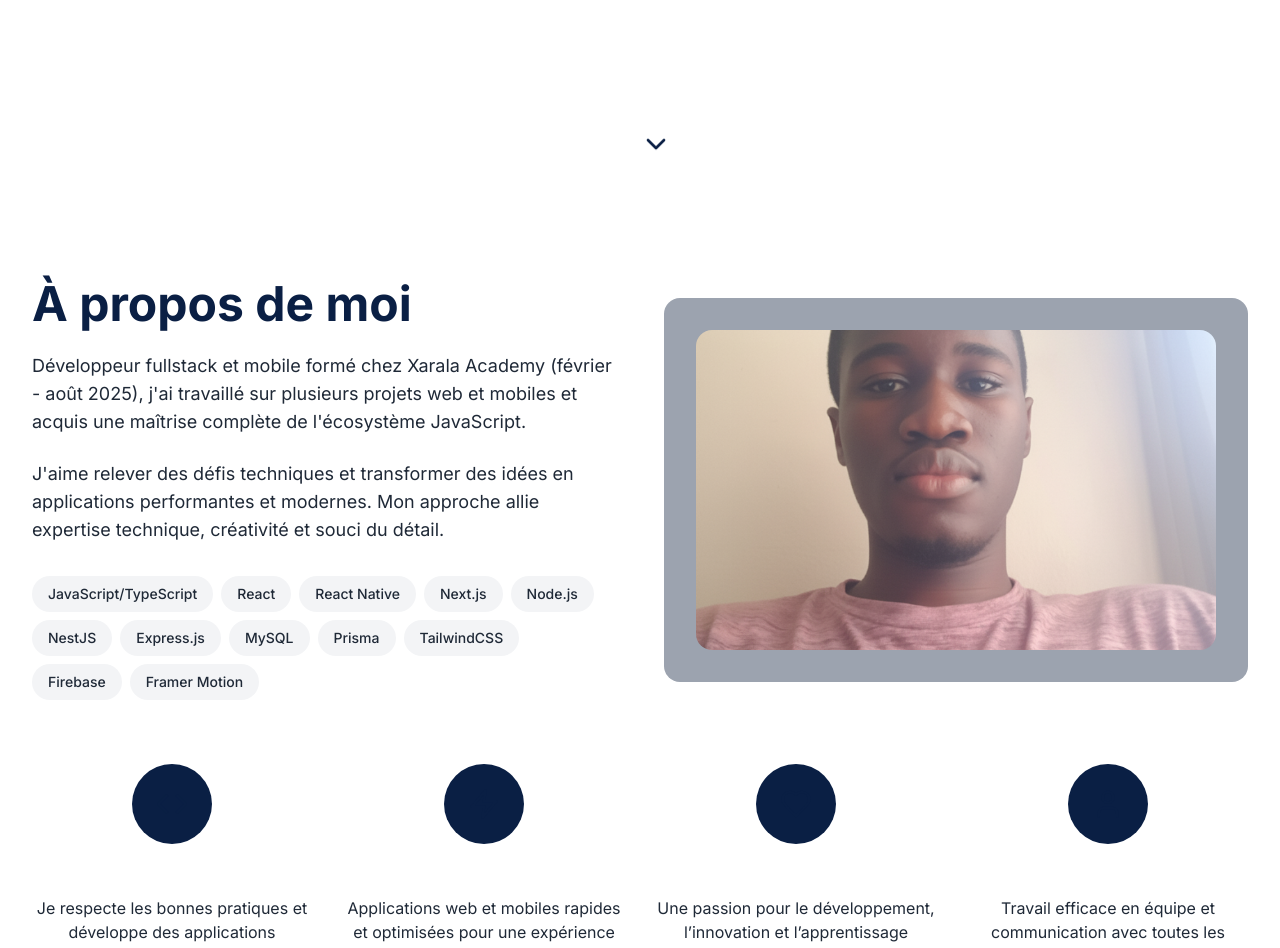
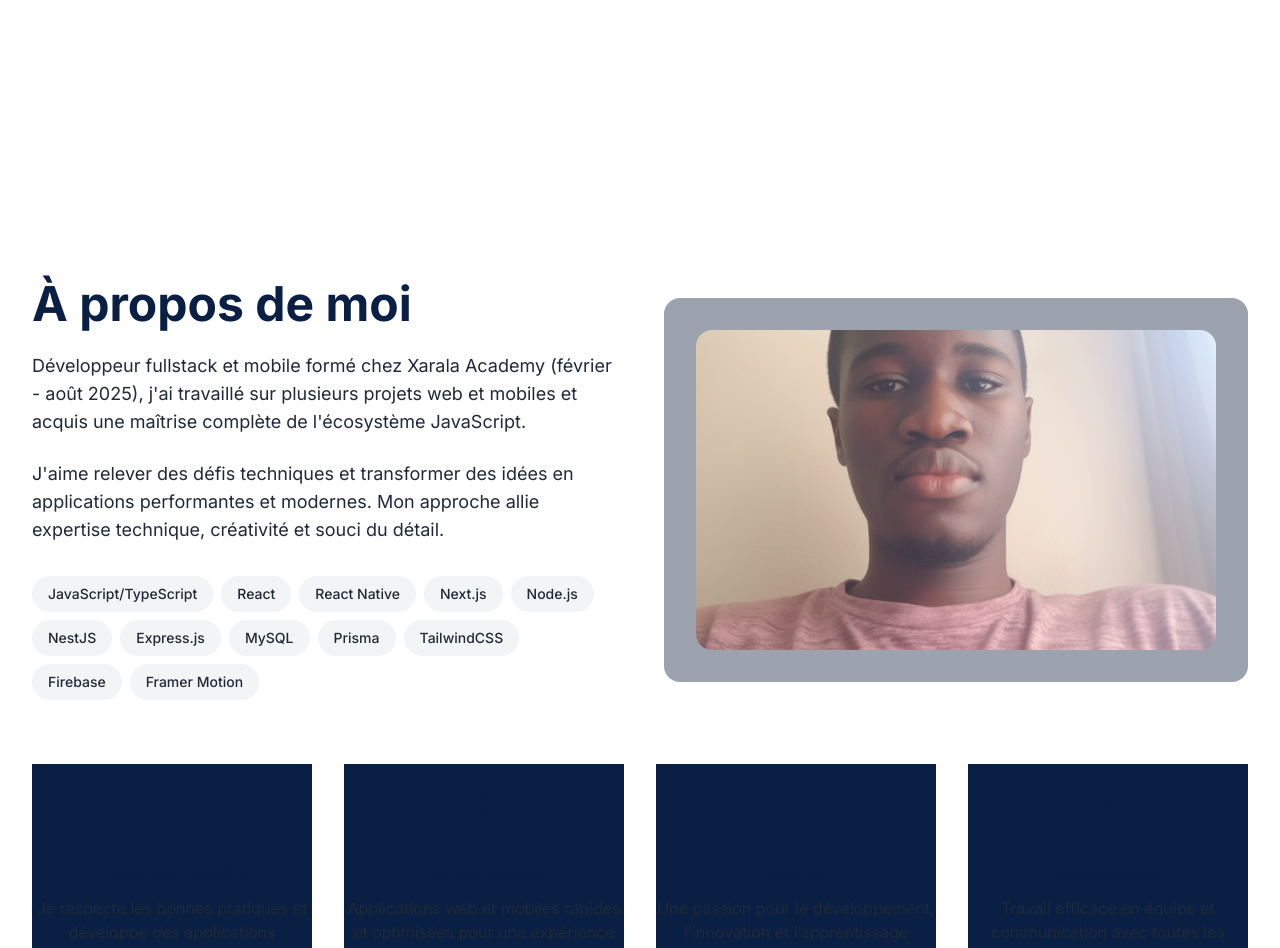
Before and after one commit to Bamba24/portofolio, a React (Vite) app: page / in a window 1280 px wide. Shown: the part 600-1548 px from the top of the page. Built offline with nearby package versions, Linux system fonts and the light colour scheme.

Commit message:
modification bug

```diff
--- a/src/components/About.tsx
+++ b/src/components/About.tsx
@@ -114,13 +114,13 @@ export default function About() {
                 <motion.div
                   key={index}
                   variants={item}
-                  className="text-center"
+                  className="text-center bg-primary"
                 >
-                  <div className="bg-primary text-white rounded-full w-20 h-20 flex items-center justify-center mx-auto mb-4">
+                  <div className=" text-white rounded-full w-20 h-20 flex items-center justify-center mx-auto mb-4">
                     {value.icon}
                   </div>
 
-                  <h3 className="text-xl font-semibold text-white  mb-2">
+                  <h3 className="text-xl font-semibold text-primary mb-2">
                     {langue === 'fr' ? value.titleFr : value.titleEn}
                   </h3>
 
--- a/src/components/Experience.tsx
+++ b/src/components/Experience.tsx
@@ -217,10 +217,10 @@ export default function Experience() {
                       </div>
                     </div>
                   </div>
-                  <div className="flex items-center gap-2 text-white font-medium">
+                  <div className="flex items-center gap-2 text-primary font-medium">
                     <Calendar size={16} />
                     <span>{exp.period}</span>
-                    <span className="bg-primary text-white px-3 py-1 rounded-full text-sm ml-2">
+                    <span className="bg-primary text-primary px-3 py-1 rounded-full text-sm ml-2">
                       {exp.type}
                     </span>
                   </div>
--- a/src/components/Hero.tsx
+++ b/src/components/Hero.tsx
@@ -82,9 +82,7 @@ export default function Hero() {
           </div>
         </div>
 
-        <div className="absolute bottom-8 left-1/2 transform -translate-x-1/2 animate-bounce">
-          <ChevronDown size={32} className="text-primary" />
-        </div>
+
       </motion.div>
     </section>
   );
```
